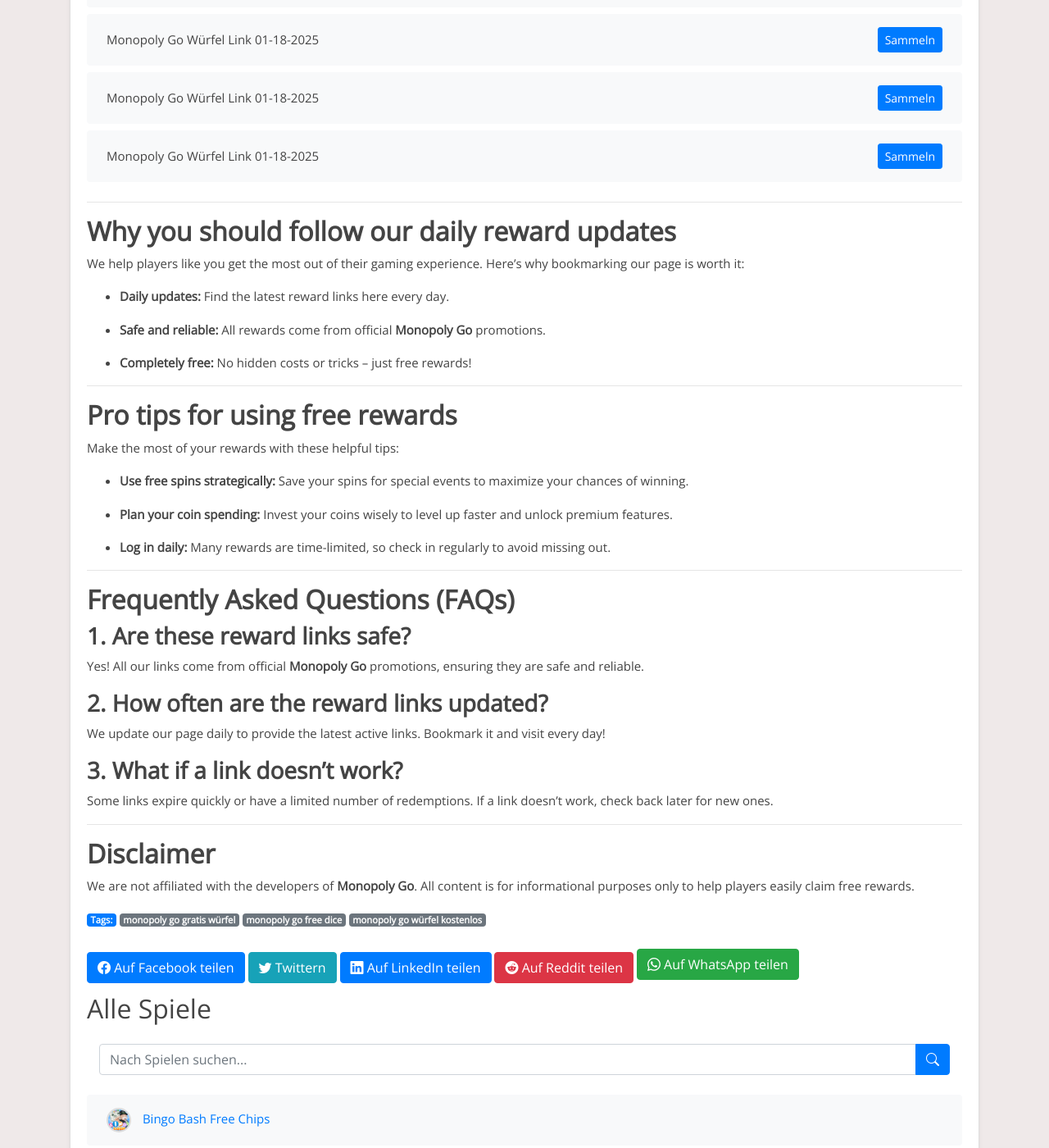
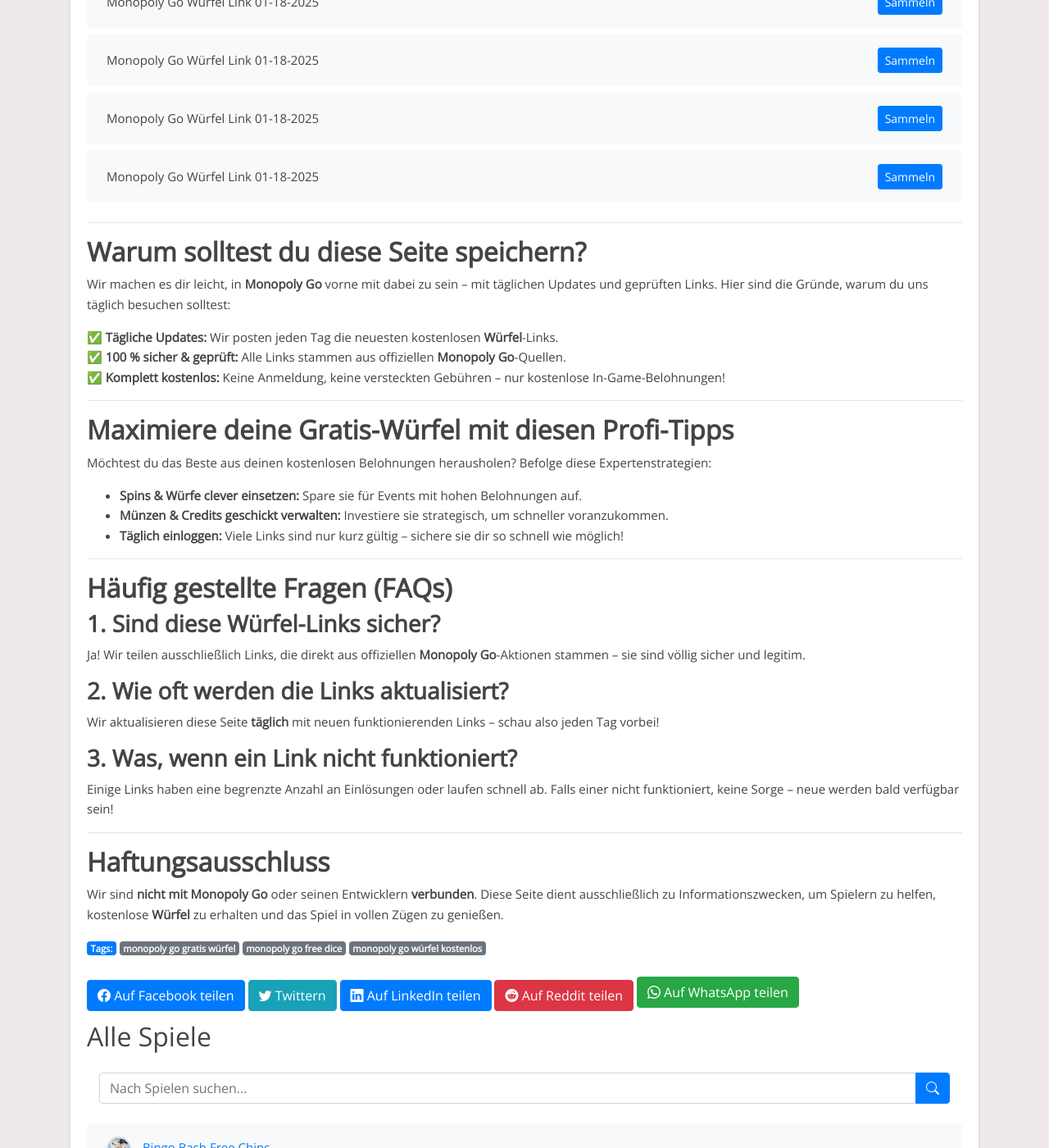
Before and after one commit to Prollad99/bs-de, a Jekyll site: the page built from _posts/2025-01-18-monopoly-go.md, in a window 1280 px wide and 1400 px high, scrolled down 7772 px. Shown: the whole window at 82% size. Built offline with Jekyll 4.4.1, drawn with Linux system fonts in a browser that asks for light colours; some of the changed text lies outside the part shown.

Commit message:
Update monopoly-go reward links, content, and last modified date

```diff
--- a/_includes/monopoly-go_footer.html
+++ b/_includes/monopoly-go_footer.html
@@ -1,55 +1,38 @@
 ---
 
+## **Warum solltest du diese Seite speichern?**
 
-## **Why you should follow our daily reward updates**
+Wir machen es dir leicht, in **Monopoly Go** vorne mit dabei zu sein – mit täglichen Updates und geprüften Links. Hier sind die Gründe, warum du uns täglich besuchen solltest:
 
-We help players like you get the most out of their gaming experience. Here’s why bookmarking our page is worth it:
-
-- **Daily updates:** Find the latest reward links here every day.
-
-- **Safe and reliable:** All rewards come from official **Monopoly Go** promotions.
-
-- **Completely free:** No hidden costs or tricks – just free rewards!
-
+✅ **Tägliche Updates:** Wir posten jeden Tag die neuesten kostenlosen **Würfel**-Links.
+✅ **100 % sicher & geprüft:** Alle Links stammen aus offiziellen **Monopoly Go**-Quellen.
+✅ **Komplett kostenlos:** Keine Anmeldung, keine versteckten Gebühren – nur kostenlose In-Game-Belohnungen!
 
 ---
 
+## **Maximiere deine Gratis-Würfel mit diesen Profi-Tipps**
 
-## **Pro tips for using free rewards**
+Möchtest du das Beste aus deinen kostenlosen Belohnungen herausholen? Befolge diese Expertenstrategien:
 
-Make the most of your rewards with these helpful tips:
-
-- **Use free spins strategically:** Save your spins for special events to maximize your chances of winning.
-
-- **Plan your coin spending:** Invest your coins wisely to level up faster and unlock premium features.
-
-- **Log in daily:** Many rewards are time-limited, so check in regularly to avoid missing out.
-
+- **Spins & Würfe clever einsetzen:** Spare sie für Events mit hohen Belohnungen auf.
+- **Münzen & Credits geschickt verwalten:** Investiere sie strategisch, um schneller voranzukommen.
+- **Täglich einloggen:** Viele Links sind nur kurz gültig – sichere sie dir so schnell wie möglich!
 
 ---
 
+## **Häufig gestellte Fragen (FAQs)**
 
-## **Frequently Asked Questions (FAQs)**
+### **1. Sind diese Würfel-Links sicher?**
+Ja! Wir teilen ausschließlich Links, die direkt aus offiziellen **Monopoly Go**-Aktionen stammen – sie sind völlig sicher und legitim.
 
+### **2. Wie oft werden die Links aktualisiert?**
+Wir aktualisieren diese Seite **täglich** mit neuen funktionierenden Links – schau also jeden Tag vorbei!
 
-### **1. Are these reward links safe?**
-
-Yes! All our links come from official **Monopoly Go** promotions, ensuring they are safe and reliable.
-
-
-### **2. How often are the reward links updated?**
-
-We update our page daily to provide the latest active links. Bookmark it and visit every day!
-
-
-### **3. What if a link doesn’t work?**
-
-Some links expire quickly or have a limited number of redemptions. If a link doesn’t work, check back later for new ones.
-
+### **3. Was, wenn ein Link nicht funktioniert?**
+Einige Links haben eine begrenzte Anzahl an Einlösungen oder laufen schnell ab. Falls einer nicht funktioniert, keine Sorge – neue werden bald verfügbar sein!
 
 ---
 
+## **Haftungsausschluss**
 
-## **Disclaimer**
-
-We are not affiliated with the developers of **Monopoly Go**. All content is for informational purposes only to help players easily claim free rewards.
+Wir sind **nicht mit** **Monopoly Go** oder seinen Entwicklern **verbunden**. Diese Seite dient ausschließlich zu Informationszwecken, um Spielern zu helfen, kostenlose **Würfel** zu erhalten und das Spiel in vollen Zügen zu genießen.
--- a/_includes/monopoly-go_post.html
+++ b/_includes/monopoly-go_post.html
@@ -1,32 +1,27 @@
-Are you a dedicated **Monopoly Go** player? Looking for the easiest way to collect free coins, spins, and other bonuses? You're in the right place! We update this page daily with new reward links so you don’t miss any chance to level up faster and fully enjoy the game.
+Bist du ein leidenschaftlicher **Monopoly Go**-Spieler? Möchtest du **Würfel** sammeln, ohne echtes Geld auszugeben? Dann bist du hier genau richtig!
 
-
-## **What are reward links?**
-
-Reward links are official promotions from **Monopoly Go** developers that provide players with free in-game items like spins, coins, and exclusive bonuses. They are a great way to enhance your gameplay without spending money.
-
-
-Every day, we provide the latest and most reliable reward links, so you can redeem your rewards effortlessly and continue your journey without interruptions.
-
+Wir aktualisieren diese Seite **täglich** mit neuen **Würfel**-Links, damit du dein Gameplay verbessern, schneller aufsteigen und spannende Belohnungen freischalten kannst – völlig kostenlos.
 
 ---
 
+## **Was sind Würfel-Links?**
 
-## **How to redeem your free rewards**
+**Würfel**-Links sind offizielle Belohnungen der **Monopoly Go**-Entwickler. Sie bieten kostenlose **Würfel** und weitere In-Game-Boni wie Spins, Würfe, Credits und spezielle Geschenke.
 
-Redeeming your daily rewards is simple and requires just a few steps:
-
-1. **Choose a reward link from the list below.**
-
-2. **Tap on the link and log into your Monopoly Go account.**
-
-3. **The reward will be instantly credited to your account!**
-
-
-Check back on this page regularly, as links can expire quickly. Don’t miss out!
-
+Statt selbst danach zu suchen, übernehmen wir die Arbeit für dich! Wir sammeln und aktualisieren täglich die neuesten funktionierenden Links, damit du deine Gratis-Belohnungen mühelos einlösen kannst.
 
 ---
 
+## **So löst du deine kostenlosen Würfel ein**
 
-## **Today's Monopoly Go reward links**
+Deine **Würfel** zu erhalten ist schnell und einfach:
+
+1. **Wähle einen Link aus der Liste unten.**
+2. **Klicke auf den Link und melde dich in deinem Monopoly Go-Konto an.**
+3. **Genieße deine kostenlosen Würfel – sofort in deinem Spiel verfügbar!**
+
+> 🔔 **Tipp:** Diese Links laufen schnell ab – schau täglich vorbei, um dir deine Belohnungen zu sichern!
+
+---
+
+## **Heutige Gratis-Würfel für Monopoly Go**
```
